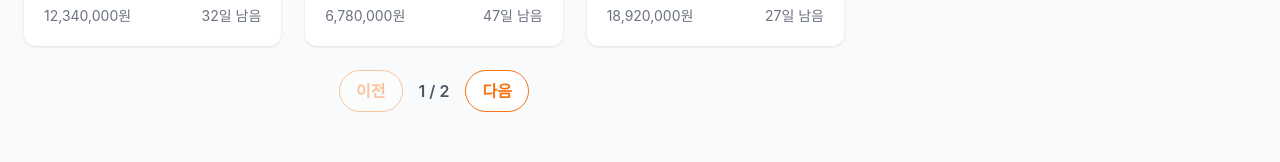
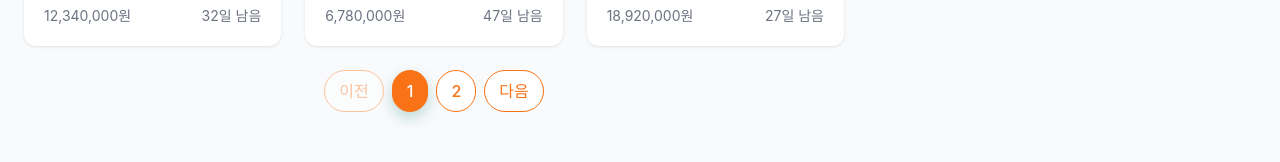
Before and after one commit to matthias0509/KH-FinalProject, a React (Vite) app in the folder frontend-project/: page / in a window 1280 px wide. Shown: the part 1423-1585 px from the top of the page. Built offline with nearby package versions, Linux system fonts and the light colour scheme.

Commit message:
메인페이지 페이징 처리

```diff
--- a/frontend-project/src/App.css
+++ b/frontend-project/src/App.css
@@ -421,18 +421,25 @@
   display: flex;
   align-items: center;
   justify-content: center;
-  gap: 16px;
+  gap: 8px;
 }
 
 .projects-pagination__button {
   border: 1px solid var(--accent);
   background: #fff;
   border-radius: 999px;
-  padding: 8px 16px;
-  font-weight: 600;
+  padding: 8px 14px;
+  font-weight: 500;
   color: var(--accent);
   cursor: pointer;
   transition: background-color 0.2s ease, color 0.2s ease;
+}
+
+.projects-pagination__button.is-active {
+  background-color: var(--accent);
+  color: #fff;
+  border-color: var(--accent);
+  box-shadow: 0 6px 14px rgba(15, 118, 110, 0.25);
 }
 
 .projects-pagination__button:disabled {
@@ -444,10 +451,7 @@
   background-color: rgba(15, 118, 110, 0.08);
 }
 
-.projects-pagination__status {
-  font-weight: 600;
-  color: #4b5563;
-}
+/* status span removed */
 
 .project-card {
   background-color: var(--surface);
--- a/frontend-project/src/components/ProjectsSection.jsx
+++ b/frontend-project/src/components/ProjectsSection.jsx
@@ -25,12 +25,12 @@ export default function ProjectsSection({
     return projects.slice(start, start + pageSize);
   }, [projects, page, pageSize]);
 
-  const handlePageChange = (direction) => {
-    setPage((prev) => {
-      if (direction === 'prev') return Math.max(0, prev - 1);
-      if (direction === 'next') return Math.min(totalPages - 1, prev + 1);
-      return prev;
-    });
+  const maxVisiblePages = 5;
+  const startPageIndex = Math.floor(page / maxVisiblePages) * maxVisiblePages;
+  const visiblePageNumbers = Array.from({ length: Math.min(maxVisiblePages, totalPages - startPageIndex) }, (_, index) => startPageIndex + index);
+
+  const goToPage = (target) => {
+    setPage(Math.max(0, Math.min(totalPages - 1, target)));
   };
 
   return (
@@ -57,18 +57,25 @@ export default function ProjectsSection({
           <button
             type="button"
             className="projects-pagination__button"
-            onClick={() => handlePageChange('prev')}
+            onClick={() => goToPage(page - 1)}
             disabled={page === 0}
           >
             이전
           </button>
-          <span className="projects-pagination__status">
-            {page + 1} / {totalPages}
-          </span>
+          {visiblePageNumbers.map((pageNumber) => (
+            <button
+              key={`page-${pageNumber}`}
+              type="button"
+              className={`projects-pagination__button${pageNumber === page ? ' is-active' : ''}`}
+              onClick={() => goToPage(pageNumber)}
+            >
+              {pageNumber + 1}
+            </button>
+          ))}
           <button
             type="button"
             className="projects-pagination__button"
-            onClick={() => handlePageChange('next')}
+            onClick={() => goToPage(page + 1)}
             disabled={page === totalPages - 1}
           >
             다음
```
